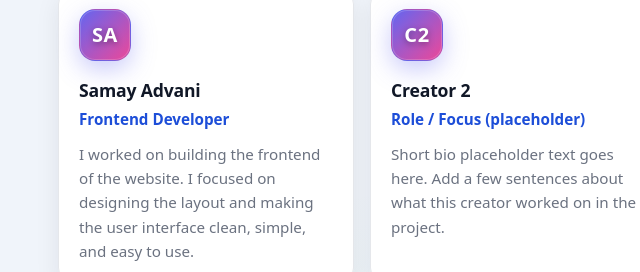
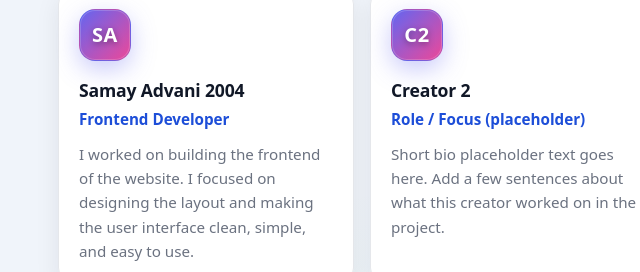
Before and after one commit to Fallen0coder/CSC131-Live-Event, a website: page frontend/about.html in a window 1280 px wide. Shown: the part 327-599 px from the top of the page, 122-762 px from the left. Drawn offline with Linux system fonts and the light colour scheme.

```diff
--- a/frontend/about.html
+++ b/frontend/about.html
@@ -63,7 +63,7 @@
         <div class="creator-grid">
           <article class="creator-card">
             <div class="creator-avatar" aria-hidden="true" data-initial="SA"></div>
-            <h4 class="creator-name">Samay Advani</h4>
+            <h4 class="creator-name">Samay Advani 2004</h4>
             <p class="creator-role">Frontend Developer</p>
             <p class="creator-bio">
               I worked on building the frontend of the website. I focused on designing the layout
```
